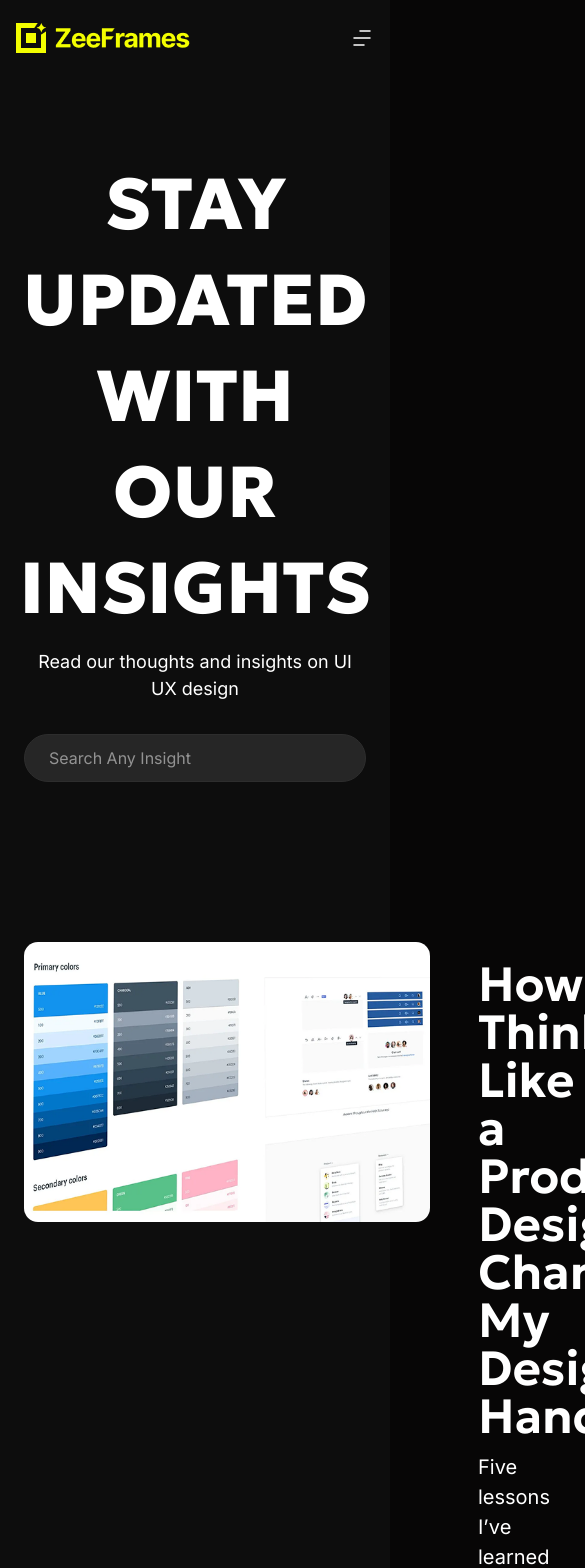
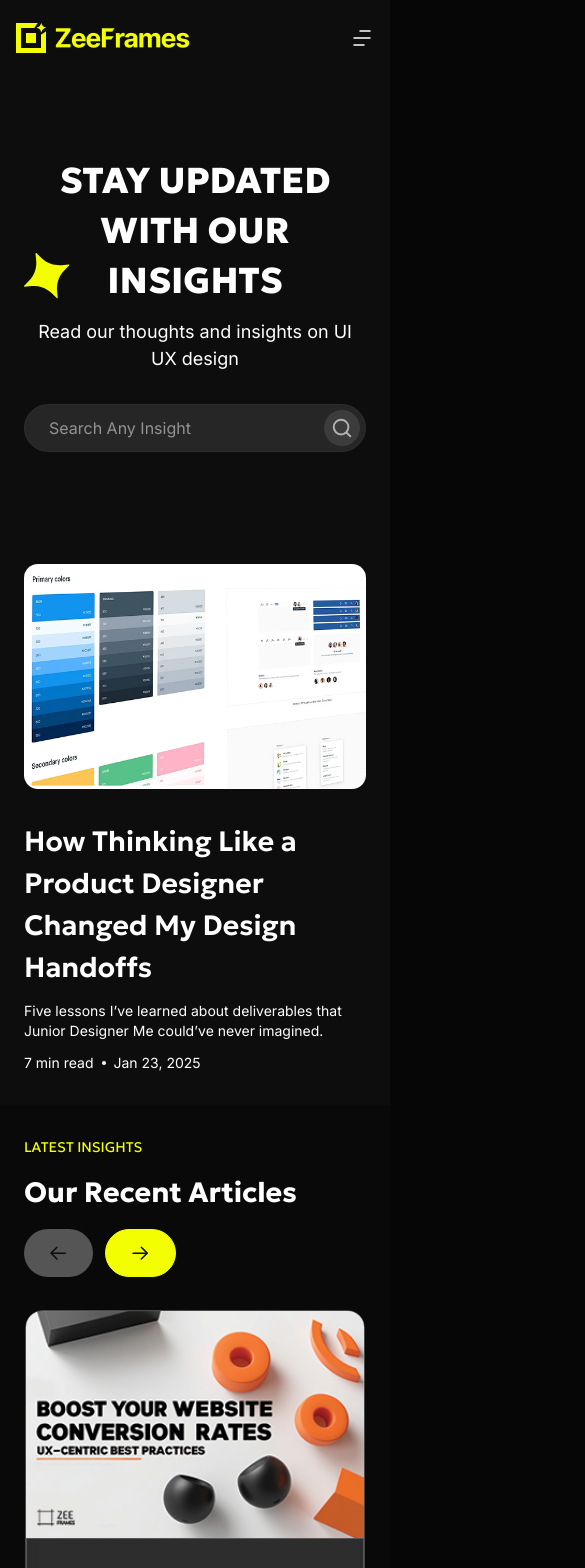
Before and after one commit to azhar79191/Zeeframes-v2, a React (Vite) app: page /insights in a window 390 px wide. Shown: the top 1568 px of the page, 585 px wide, since content can reach past the window. Built offline with nearby package versions, Linux system fonts and the light colour scheme.

Commit message:
insight page responsive

```diff
--- a/src/pages/about/index.jsx
+++ b/src/pages/about/index.jsx
@@ -46,7 +46,7 @@ const About = () => {
                         <p className="text-white sm:text-lg text-base leading-[27px] sm:max-w-194 max-w-full text-center font-['Inter']">We are the best product design agency for startups. We excel in UI/UX design, branding, web development & committed to 100% satisfaction with every project.</p>
 
                     </div>
-                    <div className='absolute top-[51%] right-[1070px] '><Star /></div>
+                    <div className='absolute sm:top-[51%] top-[30%] sm:right-[1070px] right-[320px] '><Star /></div>
 
 
                     <div className="sm:mt-8 mt-6 flex justify-center mx-auto">
--- a/src/pages/insights/CardSwipper.jsx
+++ b/src/pages/insights/CardSwipper.jsx
@@ -69,12 +69,12 @@ const CardSwipper = () => {
     const nextRef = useRef(null);
 
     return (
-        <section className="py-20 bg-[#090909]">
+        <section className="sm:py-20 py-8 bg-[#090909]">
             <div className="container">
                 <p className="font-['Geologica'] text-[#F3FE00] text-sm uppercase">Latest insights</p>
                 {/* Custom Buttons (OUTSIDE cards) */}
-                <div className="flex items-center justify-between mb-12 mt-3">
-                    <h2 className="font-['Geologica'] text-white text-[40px] font-bold leading-11">Our Recent Articles</h2>
+                <div className="flex sm:flex-row flex-col sm:items-center sm:justify-between gap-4 sm:gap-auto sm:mb-12 mb-8 sm:mt-3 mt-4">
+                    <h2 className="font-['Geologica'] text-white sm:text-[40px] text-[28px] font-bold sm:leading-11 leading-10">Our Recent Articles</h2>
                     <div className="flex gap-3">
                         {/* PREV */}
                         <button
--- a/src/pages/insights/ResearchSection.jsx
+++ b/src/pages/insights/ResearchSection.jsx
@@ -3,16 +3,16 @@ import img1 from "@/assets/images/research.png"
 
 const ResearchSection = () => {
   return (
-      <section className='py-20 bg-[#0D0D0D] bg-[url("/src/assets/images/blog-section-bg.webp")]'>
+      <section className='sm:py-20 py-8 bg-[#0D0D0D] bg-[url("/src/assets/images/blog-section-bg.webp")]'>
         <div className='container'>
-              <div className='grid grid-cols-[minmax(406px,588px)_minmax(100px,100%)] gap-12'>
+              <div className='grid sm:grid-cols-[minmax(406px,588px)_minmax(100px,100%)] grid-cols-1 sm:gap-12 gap-8'>
                 <div>
-                    <img src={img1} alt="Blogs" width="588" height="406" className='rounded-xl object-cover w-full shrink-0'/>
+                    <img src={img1} alt="Blogs" width="588" height="406" className='rounded-xl object-cover w-full sm:h-full h-[225px] shrink-0'/>
                 </div>
-                <div className='mt-4.5 flex flex-col w-full  gap-3'>
-                      <h2 className="text-[#FFF] text-5xl ff_geologica font-semibold">How Thinking Like a Product Designer Changed My Design Handoffs</h2>
-                      <p className="FONT-['Inter'] text-[20px] text-[#FFF]">Five lessons I’ve learned about deliverables that Junior Designer Me could’ve never imagined.</p>
-                      <div className='flex items-center pt-3 gap-2'>
+                <div className='sm:mt-4.5 flex flex-col w-full  gap-3'>
+                      <h2 className="text-[#FFF] sm:text-5xl text-[28px] ff_geologica font-semibold">How Thinking Like a Product Designer Changed My Design Handoffs</h2>
+                      <p className="font-['Inter'] text-sm sm:text-xl text-[#FFF]">Five lessons I’ve learned about deliverables that Junior Designer Me could’ve never imagined.</p>
+                      <div className='flex items-center sm:pt-3 gap-2'>
                           <span className="text-[#FFF] text-sm font-['Inter']">7 min read</span>
                           <span className='w-1 h-1 rounded-full bg-white'></span>
                           <span className="text-[#FFF] text-sm font-['Inter']">Jan 23, 2025</span>
--- a/src/pages/insights/TrendingArticles.jsx
+++ b/src/pages/insights/TrendingArticles.jsx
@@ -70,11 +70,11 @@ const TrendingArticles = () => {
     })
 
     return (
-        <section className='pt-37 pb-25 bg-[url("/src/assets/images/trending-section-bg.webp")]'>
+        <section className='sm:pt-37 pt-8 sm:pb-25 pb-8 sm:bg-[url("/src/assets/images/trending-section-bg.webp")] bg-[#0D0D0D]'>
             <div className='container'>
                 <div className="relative grid grid-cols-1 sm:grid-cols-[510px_1fr] gap-[45px]">
                     {/* LEFT SIDE */}
-                    <div className='sticky top-[100px] self-start'>
+                    <div className='sm:sticky top-[100px] self-start'>
                         <SectionHeader
                             eyebrow="Popular insights"
                             title="Trending Articles You Need To Read"
@@ -82,7 +82,7 @@ const TrendingArticles = () => {
                             align='start'
                         />
 
-                        <div className='flex flex-col gap-3 mt-12'>
+                        <div className='flex flex-col gap-3 sm:mt-12 mt-4'>
                             <label className='text-[#FFF] text-sm font-medium leading-5'>
                                 Blog categories
                             </label>
@@ -115,7 +115,7 @@ const TrendingArticles = () => {
                     </div>
 
                     {/* RIGHT SIDE */}
-                    <div className="flex flex-col gap-15">
+                    <div className="flex flex-col sm:gap-15 gap-8">
                         {filteredArticles.length > 0 ? (
                             filteredArticles.map((item, index) => (
                                 <Link aria-label="Insight link" className="group  block border overflow-hidden hover:border-[#F3FE00] rounded-2xl border-transparent " to="#">
--- a/src/pages/insights/index.jsx
+++ b/src/pages/insights/index.jsx
@@ -11,16 +11,15 @@ const InsightsPage = () => {
           <section className='py-20 bg-[#0D0D0D]'>
               <div className='container'>
                   <div className='flex relative items-center flex-col gap-3 justify-between'>
-                      <h1 className=" text-white text-7xl max-w-230 text-center font-extrabold leading-24 items-center font-['Geologica'] uppercase">Stay Updated With Our insights</h1>
+                      <h1 className=" text-white sm:text-7xl text-4xl sm:max-w-230 max-w-full text-center font-extrabold sm:leading-24 leading-12.5 items-center font-['Geologica'] uppercase">Stay Updated With Our insights</h1>
                       <p className="text-white text-lg leading-[27px] max-w-135 text-center font-['Inter']">Read our thoughts and insights on UI UX design</p>
 
                   </div>
-                  <div className='absolute top-[51%] right-[1070px] '><Star /></div>
-
+                  <div className='absolute sm:top-[51%] top-[30%] sm:right-[1070px] right-[320px] '><Star /></div>
 
                   <div className="mt-8 flex justify-center items-center mx-auto">
                       <input type="search" placeholder="Search Any Insight" className=" bg-[rgba(255,255,255,0.10)] border w-91 ps-6 pe-13 outline-0 h-12 px- border-[#2D2D2D] relative rounded-full text-[#FFF] text-base font-['Inter'] leading-[normal] " />
-                      <button className='px-0.5 w-9 h-9 flex items-center justify-center absolute right-126 rounded-full shrink-0 bg-[rgba(255,255,255,0.10)]'><InsightSearch/></button>
+                      <button className='px-0.5 w-9 h-9 flex items-center justify-center absolute sm:right-126 right-[30px] rounded-full shrink-0 bg-[rgba(255,255,255,0.10)]'><InsightSearch/></button>
                   </div>
               </div>
 
```
